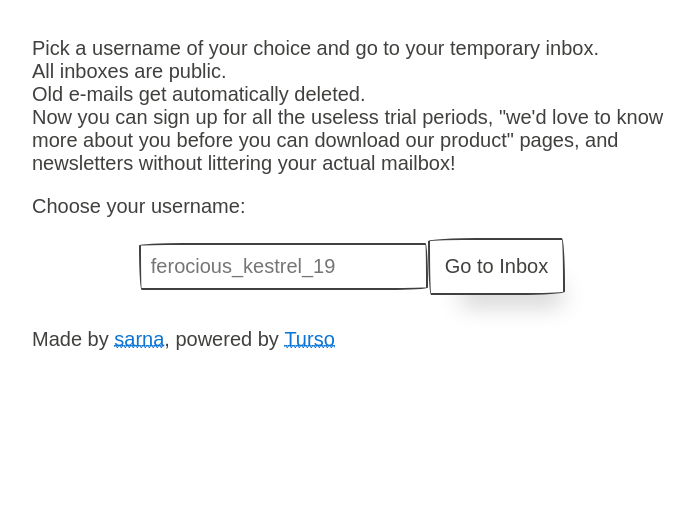
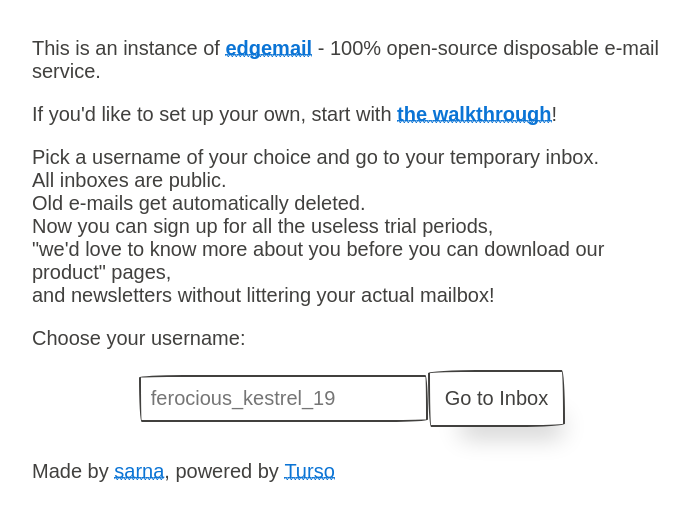
Before and after one commit to psarna/edgemail-client, a plain HTML site: page index.html in a window 1280 px wide. Shown: the part 237-758 px from the top of the page, without its empty margins (288-982 px from the left). Drawn offline with nearby package versions, Linux system fonts and the light colour scheme; a web font is replaced by a local one.

Commit message:
Add edgemail references

```diff
--- a/index.html
+++ b/index.html
@@ -10,20 +10,23 @@
     <div style="margin:auto; width:50%">
         <h1>sorry@idont.date</h1>
         <h4>Your best temporary e-mail service!</h4>
-        <p>
+        <p>This is an instance of <a href="https://github.com/psarna/edgemail"><b>edgemail</b></a> - 100% open-source
+            disposable e-mail service.</p>
+        <p>If you'd like to set up your own, start with <a href="https://blog.chiselstrike.com/write-your-own-email-server-in-rust-36f4ff5b1956"><b>the walkthrough</b></a>!</p>
             Pick a username of your choice and go to your temporary inbox.<br>
             All inboxes are public.<br>
             Old e-mails get automatically deleted.<br>
-            Now you can sign up for all the useless trial periods,
-            "we'd love to know more about you before you can download our product" pages,
+            Now you can sign up for all the useless trial periods,<br>
+            "we'd love to know more about you before you can download our product" pages,<br>
             and newsletters without littering your actual mailbox!<br>
         </p>
         <p>Choose your username:</p>
-        <form id="inbox_form" style="display: flex; align-items: center; justify-content: center" action="javascript:go_to_inbox()">
+        <form id="inbox_form" style="display: flex; align-items: center; justify-content: center"
+            action="javascript:go_to_inbox()">
             <input type="text" id="inbox" name="inbox" placeholder="test1">
             <button type="button" id="inbox_button">Go to Inbox</button>
         </form>
-        <h5>Made by <a href="https://bio.sarna.dev">sarna</a>, powered by <a href="https://chiselstrike.com">Turso</a>
+        <h5>Made by <a href="https://bio.sarna.dev">sarna</a>, powered by <a href="https://turso.tech">Turso</a>
         </h5>
     </div>
 </body>
```
Also changed, not shown: inbox.html (+4 -1 lines).
